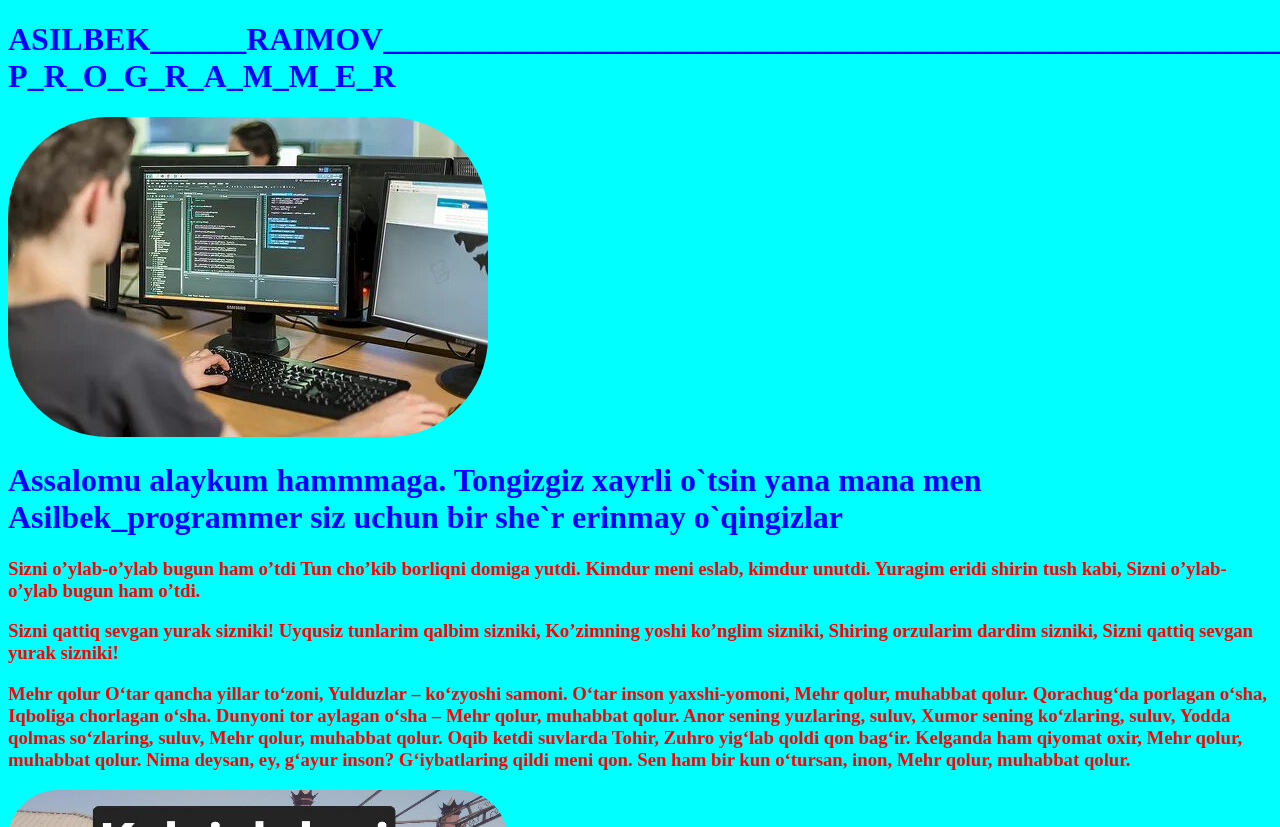
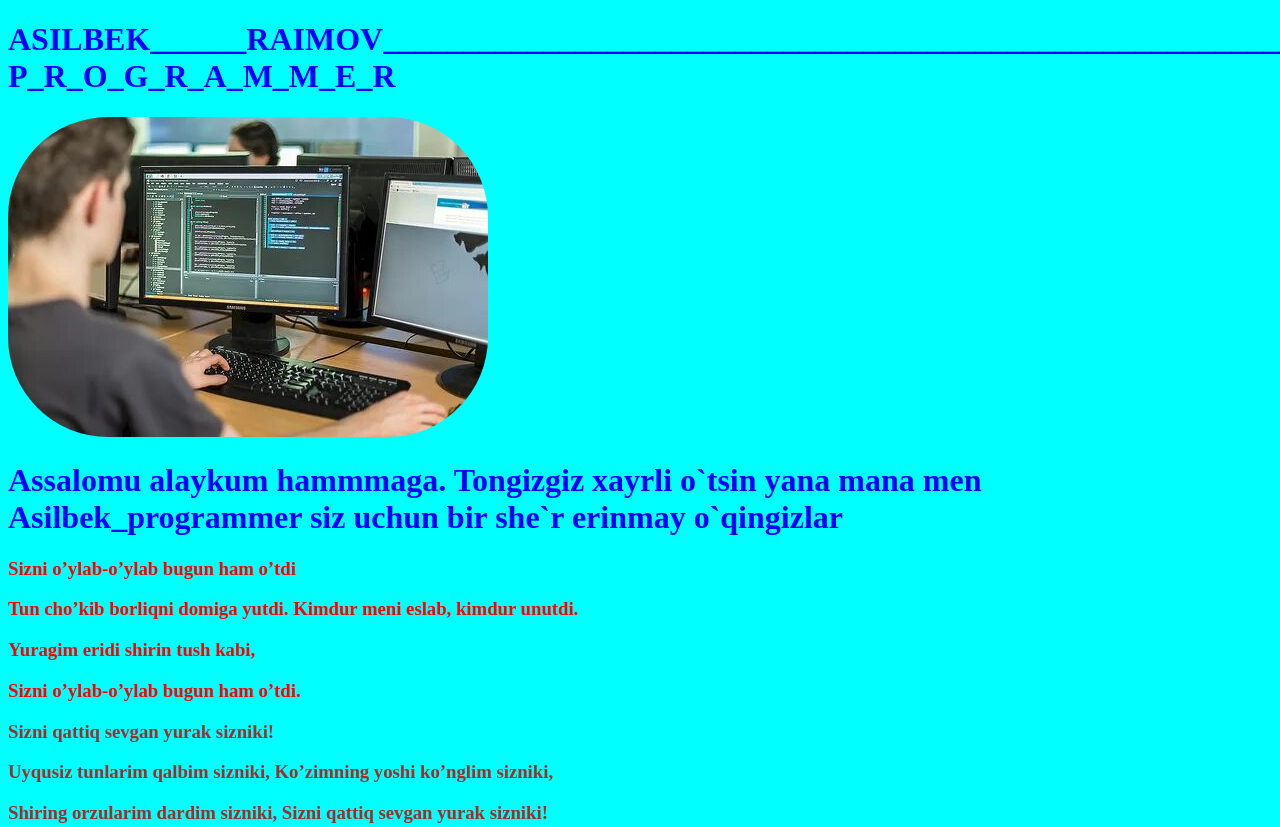
Before and after one commit to Asilbek777/3-dars, a plain HTML site: page index.html in a window 1280 px wide. Shown: the top 827 px of the page. Drawn offline with Linux system fonts and the light colour scheme.

Commit message:
added index.html

```diff
--- a/index.html
+++ b/index.html
@@ -24,6 +24,12 @@
         .rasm{
             border-radius: 100px;
         }
+        .sher1{
+            color: brown;
+        }
+        .sher2{
+            color: darkblue;
+        }
     </style>
 </head>
 <body>
@@ -31,16 +37,16 @@
     <img src="prog.jpg" alt="" class="rasm">
     <h1>Assalomu alaykum hammmaga. Tongizgiz xayrli o`tsin yana mana men Asilbek_programmer siz uchun bir she`r erinmay o`qingizlar</h1>
     <h3>Sizni o’ylab-o’ylab bugun ham o’tdi
-        Tun cho’kib borliqni domiga yutdi.
-        Kimdur meni eslab, kimdur unutdi.
+      <p> Tun cho’kib borliqni domiga yutdi.
+        Kimdur meni eslab, kimdur unutdi. </p>
         Yuragim eridi shirin tush kabi,
-        Sizni o’ylab-o’ylab bugun ham o’tdi.</h3>
-        <h3>Sizni qattiq sevgan yurak sizniki!
-            Uyqusiz tunlarim qalbim sizniki,
-            Ko’zimning yoshi ko’nglim sizniki,
-            Shiring orzularim dardim sizniki,
-            Sizni qattiq sevgan yurak sizniki!</h3>
-            <h3>Mehr qolur
+       <p>Sizni o’ylab-o’ylab bugun ham o’tdi. </p> </h3>
+        <h3 class="sher1">Sizni qattiq sevgan yurak sizniki!
+           <p> Uyqusiz tunlarim qalbim sizniki,
+            Ko’zimning yoshi ko’nglim sizniki, </p>
+            <p> Shiring orzularim dardim sizniki,
+            Sizni qattiq sevgan yurak sizniki! </p></h3>
+            <h3 class="sher2">Mehr qolur
                 O‘tar qancha yillar to‘zoni,
                 Yulduzlar – ko‘zyoshi samoni.
                 O‘tar inson yaxshi-yomoni,
```
